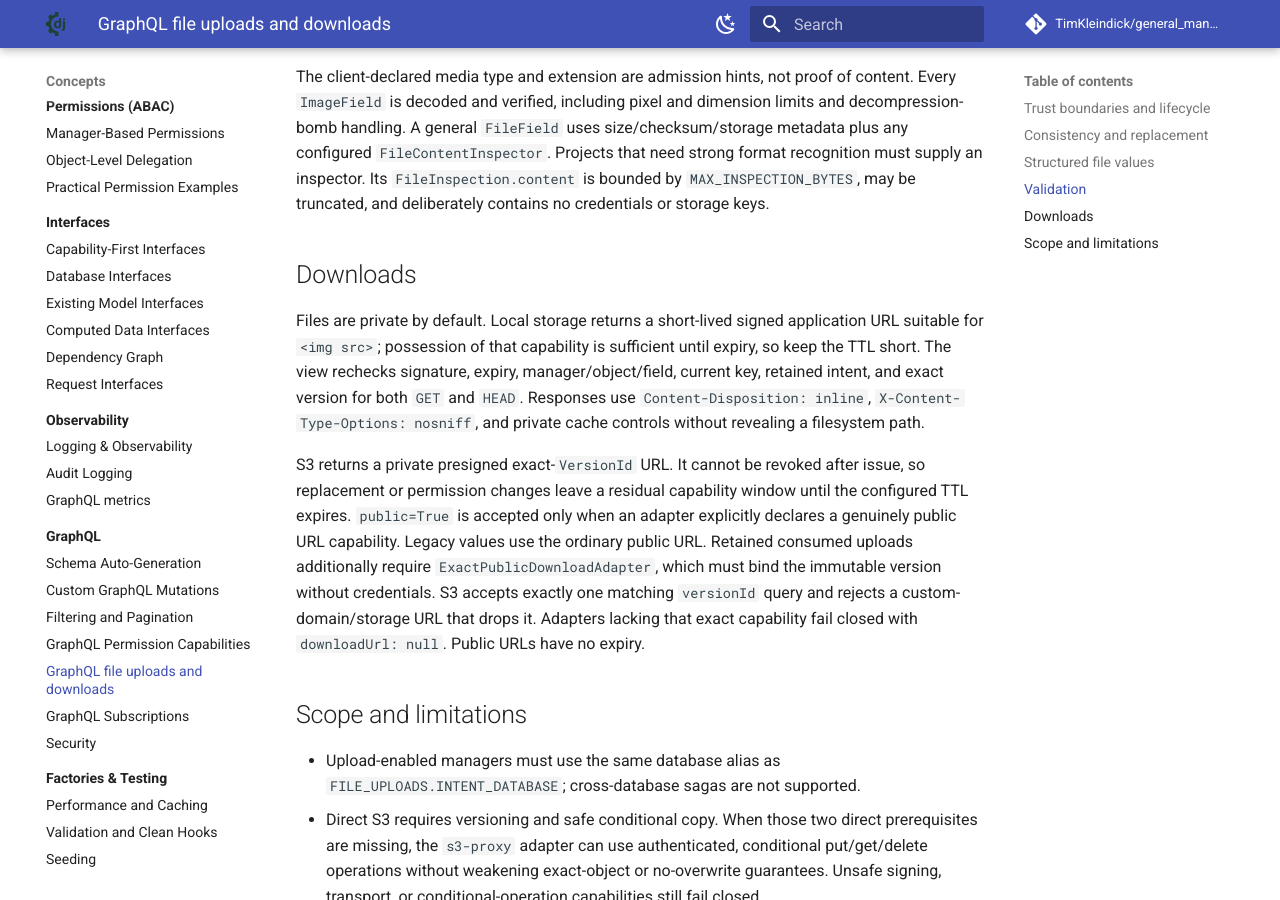
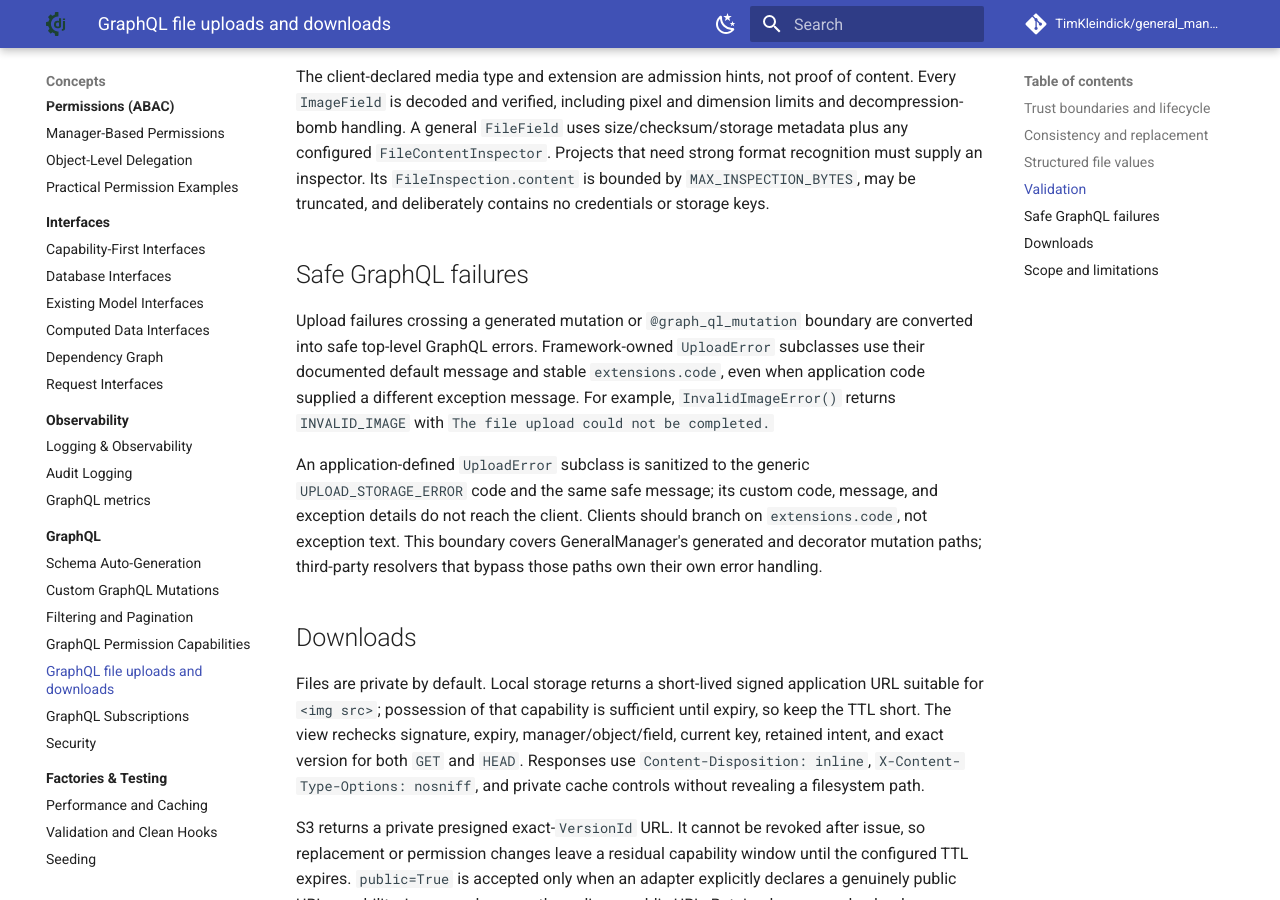
Before and after one commit to TimKleindick/general_manager, an MkDocs documentation site: the page built from docs/concepts/graphql/file_uploads.md, in a window 1280 px wide and 900 px high, scrolled down 2908 px. Built offline with MkDocs 1.6.1 and Material for MkDocs 9.7.7, drawn with Linux system fonts in a browser that asks for light colours; comment, search, counter and statistics services are not loaded.

Commit message:
docs: document safe GraphQL upload errors

```diff
--- a/docs/concepts/graphql/file_uploads.md
+++ b/docs/concepts/graphql/file_uploads.md
@@ -129,6 +129,22 @@ Projects that need strong format recognition must supply an inspector. Its
 `FileInspection.content` is bounded by `MAX_INSPECTION_BYTES`, may be truncated,
 and deliberately contains no credentials or storage keys.
 
+## Safe GraphQL failures
+
+Upload failures crossing a generated mutation or `@graph_ql_mutation` boundary
+are converted into safe top-level GraphQL errors. Framework-owned `UploadError`
+subclasses use their documented default message and stable `extensions.code`,
+even when application code supplied a different exception message. For example,
+`InvalidImageError()` returns `INVALID_IMAGE` with
+`The file upload could not be completed.`
+
+An application-defined `UploadError` subclass is sanitized to the generic
+`UPLOAD_STORAGE_ERROR` code and the same safe message; its custom code, message,
+and exception details do not reach the client. Clients should branch on
+`extensions.code`, not exception text. This boundary covers GeneralManager's
+generated and decorator mutation paths; third-party resolvers that bypass those
+paths own their own error handling.
+
 ## Downloads
 
 Files are private by default. Local storage returns a short-lived signed
```
Also changed, not shown: docs/api/graphql.md (+9 -2 lines), docs/examples/graphql_file_upload.md (+7 -0 lines), docs/howto/graphql_file_uploads.md (+9 -0 lines).
